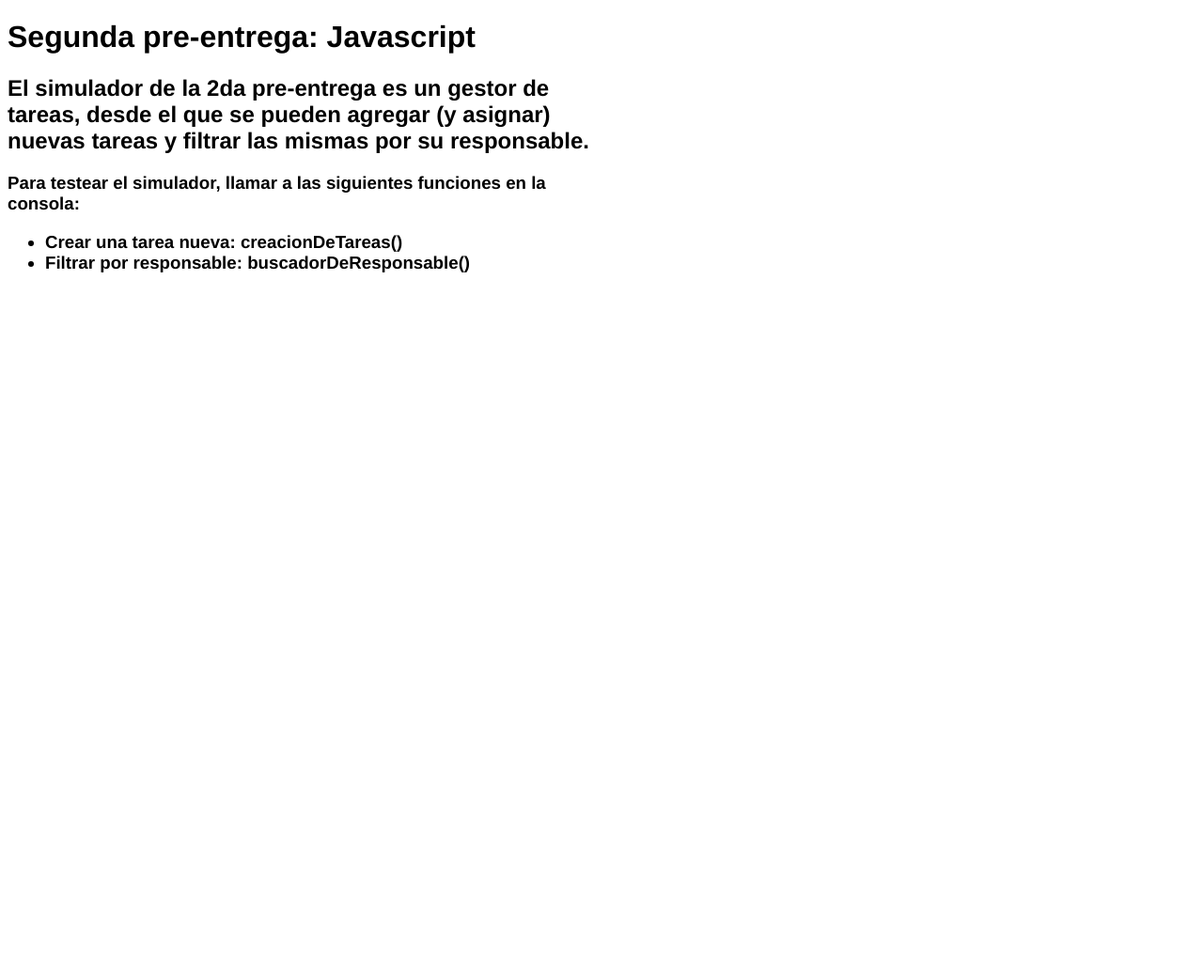
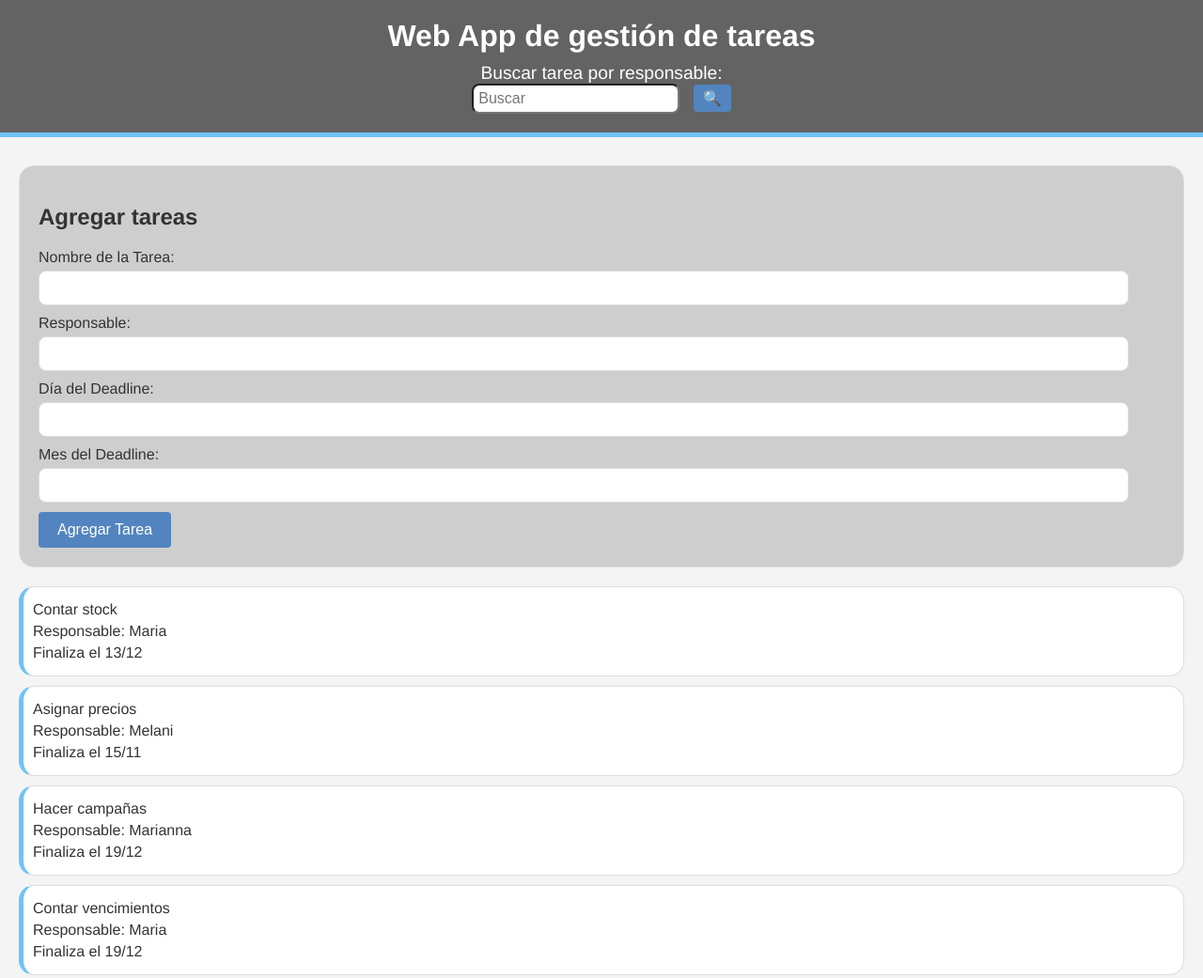
Before and after one commit to uxmigue/JavaScript-Coderhouse, a plain HTML site: page index.html in a window 1280 px wide. Shown: the whole page at 94% size. Before the commit the page ends 800 px from the top, so only its background shows below. Drawn offline with Linux system fonts and the light colour scheme.

Commit message:
3era entrega JS-Coderhouse

```diff
--- /dev/null
+++ b/css/styles.css
@@ -0,0 +1,109 @@
+body {
+    font-family: Helvetica, sans-serif;
+    margin: 0;
+    padding: 0;
+    background-color: #f4f4f4;
+    color: #333;
+}
+
+/* HEADER */
+header {
+    background-color: #636363;
+    color: #fff;
+    padding: 20px 0;
+    text-align: center;
+    border-bottom: 5px solid #6fc3f8;
+}
+
+header h1 {
+    margin: 0;
+    font-size: 2em;
+}
+
+/* BUSCADOR */
+.buscador {
+    margin-top: 10px;
+}
+
+.buscador p {
+    margin: 0;
+    font-size: 1.2em;
+}
+
+#buscador {
+    padding: 5px;
+    font-size: 1em;
+    margin-right: 10px;
+    border-radius: 8px;
+}
+
+#btnBuscar {
+    padding: 5px 10px;
+    font-size: 1em;
+    background-color: #5285c0;
+    color: #fff;
+    border: none;
+    border-radius: 4px;
+    cursor: pointer;
+}
+
+#btnBuscar:hover {
+    background-color: #6fc3f8;
+}
+
+/* MAIN */
+main {
+    padding: 20px;
+}
+
+/* TAREAS */
+#taskContainer .task {
+    background-color: #fff;
+    margin-bottom: 10px;
+    padding: 10px;
+    border: 1px solid #ddd;
+    border-radius: 16px;
+    border-left: 5px solid #6fc3f8;
+}
+
+#taskContainer .task p {
+    margin: 5px 0;
+}
+
+/* FORMULARIO */
+#taskForm {
+    background-color: #cecece;
+    padding: 20px;
+    border-radius: 16px;
+    border: 1px solid #ddd;
+    margin-top: 10px;
+    margin-bottom: 20px;
+}
+
+#taskForm label {
+    display: block;
+    font-size: 1em;
+    margin-bottom: 5px;
+}
+
+#taskForm input {
+    width: 95%;
+    padding: 10px;
+    margin-bottom: 10px;
+    border-radius: 8px;
+    border: 1px solid #ddd;
+}
+
+#taskForm button {
+    padding: 10px 20px;
+    font-size: 1em;
+    background-color: #5285c0;
+    color: #fff;
+    border: none;
+    border-radius: 4px;
+    cursor: pointer;
+}
+
+#taskForm button:hover {
+    background-color: #6fc3f8;
+}
--- a/index.html
+++ b/index.html
@@ -1,23 +1,42 @@
 <!DOCTYPE html>
 <html lang="en">
 <head>
-    <style>
-        *{font-family: Helvetica, sans-serif;}
-        body{max-width:50%;}
-    </style>
     <meta charset="UTF-8">
     <meta name="viewport" content="width=device-width, initial-scale=1.0">
-    <title>Document</title>
+    <title>Gestión de Tareas</title>
+    <link rel="stylesheet" href="css/styles.css">
 </head>
 <body>
-    <h1>Segunda pre-entrega: Javascript</h1>
-    <h2>El simulador de la 2da pre-entrega es un gestor de tareas, desde el que se pueden agregar (y asignar) nuevas tareas y filtrar las mismas por su responsable.</h2>
-    <h3>Para testear el simulador, llamar a las siguientes funciones en la consola:</h3>
-    <h3><ul>
-        <li>Crear una tarea nueva: creacionDeTareas()</li>
-        <li>Filtrar por responsable: buscadorDeResponsable()</li>
-    </ul></h3>
+    <header>
+        <h1>Web App de gestión de tareas</h1>
+        <div class="buscador">
+            <p>Buscar tarea por responsable:</p>
+            <input id="buscador" type="text" placeholder="Buscar">
+            <button id="btnBuscar">🔍</button>
+        </div>
+    </header>
 
-    <script src="main.js"></script>
+    <main>
+        <form id="taskForm">
+            <h2>Agregar tareas</h2>
+            <label for="nombreTarea">Nombre de la Tarea:</label>
+            <input type="text" id="nombreTarea" name="nombreTarea" required>
+
+            <label for="responsable">Responsable:</label>
+            <input type="text" id="responsable" name="responsable" required>
+
+            <label for="diaDeadline">Día del Deadline:</label>
+            <input type="number" id="diaDeadline" name="diaDeadline" required>
+
+            <label for="mesDeadline">Mes del Deadline:</label>
+            <input type="number" id="mesDeadline" name="mesDeadline" required>
+
+            <button type="submit">Agregar Tarea</button>
+        </form>
+        <div id="taskContainer">
+        </div>
+    </main>
+
+    <script src="js/main.js"></script>
 </body>
 </html>
--- /dev/null
+++ b/js/main.js
@@ -0,0 +1,130 @@
+// /******* SIMULADOR INTERACTIVO *******/
+
+const Tarea = function(nombreTarea, responsable, diaDeadline, mesDeadline) {
+    this.nombreTarea = nombreTarea,
+    this.responsable = responsable,
+    this.diaDeadline = diaDeadline,
+    this.mesDeadline = mesDeadline
+}
+
+const tarea1 = new Tarea("Contar stock", "Maria", 13, 12);
+const tarea2 = new Tarea("Asignar precios", "Melani", 15, 11);
+const tarea3 = new Tarea("Hacer campañas", "Marianna", 19, 12);
+const tarea4 = new Tarea("Contar vencimientos", "Maria", 19, 12);
+let listaTareas;
+
+function saveTasksToLocalStorage(tasks) {
+    localStorage.setItem('tareas', JSON.stringify(tasks));
+}
+
+function getTasksFromLocalStorage() {
+    const tasks = localStorage.getItem('tareas');
+    return tasks ? JSON.parse(tasks) : [tarea1, tarea2, tarea3, tarea4];
+}
+
+function renderTasks() {
+    const taskContainer = document.getElementById("taskContainer")
+    taskContainer.innerHTML = ""
+
+    listaTareas.forEach(tarea => {
+        taskContainer.innerHTML += `
+            <div class="task">
+                <p>${tarea.nombreTarea}</p>
+                <p>Responsable: ${tarea.responsable}</p>
+                <p>Finaliza el ${tarea.diaDeadline}/${tarea.mesDeadline}</p>
+            </div>
+        `
+    })
+}
+
+document.addEventListener("DOMContentLoaded", function() {
+    listaTareas = getTasksFromLocalStorage()
+    renderTasks()
+
+    const searchBtn = document.getElementById("btnBuscar")
+    searchBtn.addEventListener("click", buscadorDeResponsable)
+
+    const input = document.getElementById("buscador")
+    input.addEventListener("input", (event) => {
+        resetInput(event)
+    })
+
+
+    const taskForm = document.getElementById("taskForm")
+    taskForm.addEventListener("submit", function(event) {
+        event.preventDefault();
+        creacionDeTareas();
+    });
+});
+
+function creacionDeTareas() {
+    const nombreTarea = document.getElementById("nombreTarea").value.toUpperCase().trim();
+    const responsable = document.getElementById("responsable").value.toUpperCase().trim();
+    const diaDeadline = parseInt(document.getElementById("diaDeadline").value.trim());
+    const mesDeadline = parseInt(document.getElementById("mesDeadline").value.trim());
+
+    if (isNaN(diaDeadline) || isNaN(mesDeadline)) {
+        alert("Por favor, completa los campos día y mes de manera numérica");
+        return;
+    } else if (responsable != "MARIA" && responsable != "MELANI" && responsable != "MARIANNA") {
+        alert("Por favor, selecciona a una persona que trabaje en la empresa");
+        return;
+    }
+
+    let tarea = new Tarea(nombreTarea, responsable, diaDeadline, mesDeadline);
+    listaTareas.push(tarea);
+    saveTasksToLocalStorage(listaTareas);
+    renderTasks();
+    console.table(listaTareas);
+
+    document.getElementById("taskForm").reset();
+}
+
+function buscadorDeResponsable() {
+    const input = document.getElementById("buscador");
+    const taskContainer = document.getElementById("taskContainer")
+
+    const inputValue = input.value.toUpperCase()
+    if(inputValue != "") {
+        let resultado = listaTareas.filter((tarea) => tarea.responsable.toUpperCase() === inputValue)
+        if(resultado.length === 0) {
+            taskContainer.innerHTML = `
+            <div>
+                <p>No hay resultados para la búsqueda</p>
+            </div>
+        `
+        } else {
+            taskContainer.innerHTML = ""
+
+            resultado.forEach(tarea => {
+                taskContainer.innerHTML += `
+                    <div class="task">
+                        <p>${tarea.nombreTarea}</p>
+                        <p>Responsable: ${tarea.responsable}</p>
+                        <p>Finaliza el ${tarea.diaDeadline}/${tarea.mesDeadline}</p>
+                    </div>
+                `
+            })
+        }
+
+    }
+}
+
+function resetInput(event) {
+    const inputValue = event.target.value;
+    const taskContainer = document.getElementById("taskContainer")
+
+    if(inputValue === "") {
+        taskContainer.innerHTML = ""
+
+        listaTareas.forEach(tarea => {
+            taskContainer.innerHTML += `
+                <div class="task">
+                    <p>${tarea.nombreTarea}</p>
+                    <p>Responsable: ${tarea.responsable}</p>
+                    <p>Finaliza el ${tarea.diaDeadline}/${tarea.mesDeadline}</p>
+                </div>
+            `
+        })
+    }
+}
--- a/main.js
+++ /dev/null
@@ -1,45 +0,0 @@
-/******* SIMULADOR INTERACTIVO *******/
-
-const Tarea = function(nombreTarea, responsable, diaDeadline, mesDeadline){
-    this.nombreTarea = nombreTarea,
-    this.responsable = responsable,
-    this.diaDeadline = diaDeadline,
-    this.medDadline = mesDeadline
-}
-
-let tarea1 = new Tarea("Contar stock", "Maria", 13, 12);
-let tarea2 = new Tarea("Asignar precios", "Melani", 15, 11);
-let tarea3 = new Tarea("Hacer campañas", "Marianna", 19, 12);
-let tarea4 = new Tarea("Contar vencimientos", "Maria", 19, 12);
-let listaTareas = [tarea1, tarea2, tarea3, tarea4]
-
-function creacionDeTareas(){
-    let nombreTarea = prompt("Ingrese la tarea que desea agregar:").toUpperCase().trim()
-    let responsable = prompt("Ingrese el nombre de la persona responsable").toUpperCase().trim()
-    let diaDeadline = parseInt(prompt("Ingrese el día del mes del deadline de la tarea").trim())
-    let mesDeadline = parseInt(prompt("Ingrese de manera numérica el mes del del deadline de la tarea").trim())
-
-    if (isNaN(diaDeadline) || isNaN(mesDeadline)){
-        alert("Por favor, completa los campos dia y mes de manera numerica")
-        return
-    }else if (responsable != "Maria".toUpperCase() && responsable != "Melani".toUpperCase() && responsable != "Marianna".toUpperCase()) {
-        alert("Por favor, selecciona a una persona que trabaje en la empresa")
-        return
-    }
-
-    let tarea = new Tarea(nombreTarea, responsable, diaDeadline, mesDeadline)
-    listaTareas.push(tarea)
-    console.table(listaTareas);
-}
-
-function buscadorDeResponsable(){
-    let palabraClave = prompt("Escriba el nombre de la persona responsable para ver sus tareas asignadas").toUpperCase().trim()
-
-    let resultado = listaTareas.filter( (x) => x.responsable.toUpperCase() === palabraClave )
-
-    if (resultado.length > 0 ) {
-        console.table(resultado);
-    } else{
-        alert(palabraClave + " no se encuentra en la compañía. Inténtalo de nuevo")
-    }
-}
```
